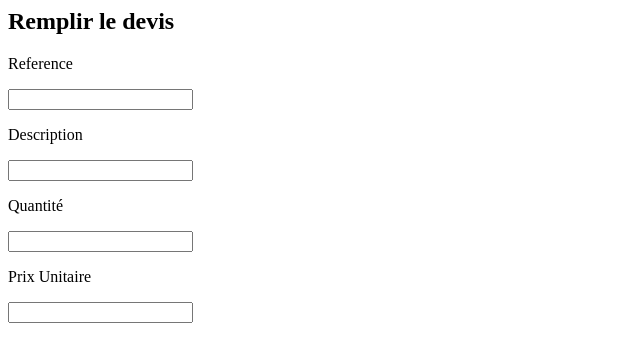
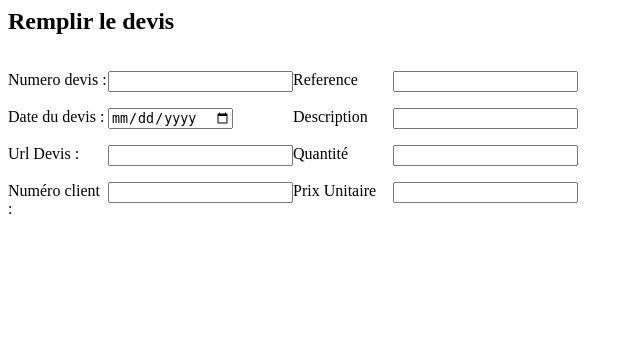
Before and after one commit to SabrinaAitMaksene/stage, a PHP site: page /remplirDevis.php in a window 1280 px wide. Shown: the top 362 px of the page, without its empty margins (0-640 px from the left). Run offline with PHP 8.4, Linux system fonts and the light colour scheme.

Commit message:
ajout devis

```diff
--- a/Application/remplirDevis.php
+++ b/Application/remplirDevis.php
@@ -2,18 +2,51 @@
 	<head>
 		<meta charset="utf-8">
     	<title> Sylvain ARD </title>
+    	<link rel="stylesheet" href="remplirdevis.css">
 	</head>
 	<body>
 		<h2>Remplir le devis </h2>
-		<form method="POST" action ="remplisDevis.php">
-			<p>Reference </p>
-			<input type ="text" name ="reference">
-			<P>Description</P>
-			<input type ="text" name ="description">
-			<P>Quantité</P>
-			<input type ="number" name ="quantite">
-			<P>Prix Unitaire</P>
-			<input type ="number" name ="pu">
-		</form>
+		<div id = "conteneur">
+		<div id ="devis">
+				<form  method ="POST" action ="remplirdevis.php">
+					<p>
+					<label for="numD">Numero devis :</label>
+					<input type ="number" id="numD">
+					</p>
+					<p>
+					<label for="dateD">Date du devis :</label>
+					<input type ="date" id="dateD">
+					</p>
+					<p>
+					<label for="url">Url Devis : </label>
+					<input type ="url" id="url">
+					</p>
+					<p>
+					<label for="NC">Numéro client :</label>
+					<input type ="number" id="NC">
+					</p>
+				</form>
+			</div>
+			<div id ="ligneD">
+				<form method="POST" action ="remplisDevis.php">
+					<p>
+						<label for="reference">Reference </label>
+						<input type ="text"  id ="reference">
+					</p>
+					<P>
+						<label for="descrip">Description</label>
+						<input type ="number"  id ="descrip">
+					</P>
+					<P>
+						<label for="quantite">Quantité</label>
+						<input type ="number"  id ="quantite">
+					</P>
+					<P>
+						<label for ="pu">Prix Unitaire</label>
+						<input type ="text"  id ="pu">
+					</P>
+				</form>
+			</div>
+		</div>
 	</body>
 </html>
--- /dev/null
+++ b/Application/remplirdevis.css
@@ -0,0 +1,11 @@
+
+#conteneur
+{
+	display : flex;
+}
+label
+{
+	display:block;
+	width :100px;
+	float : left;
+}
```
